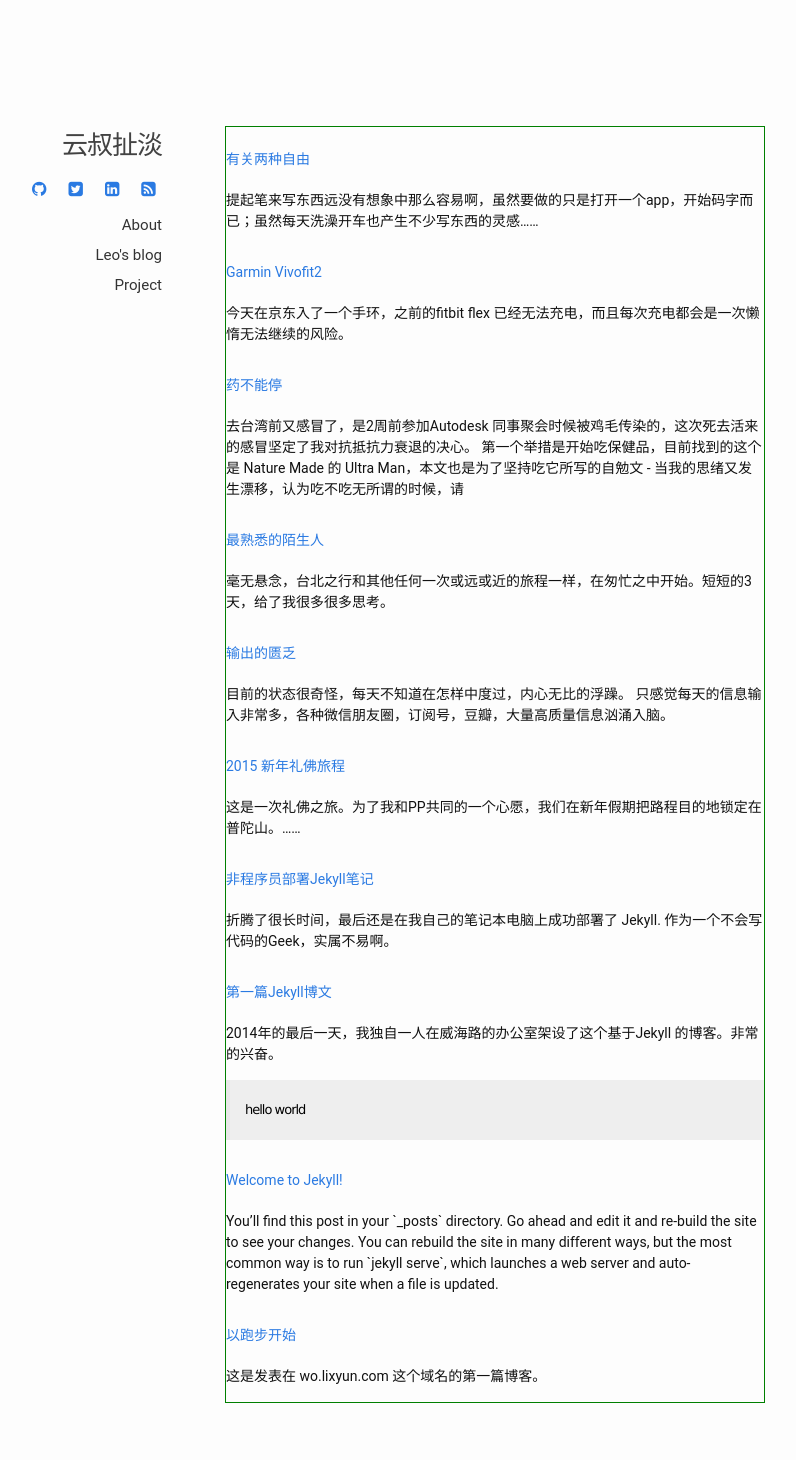
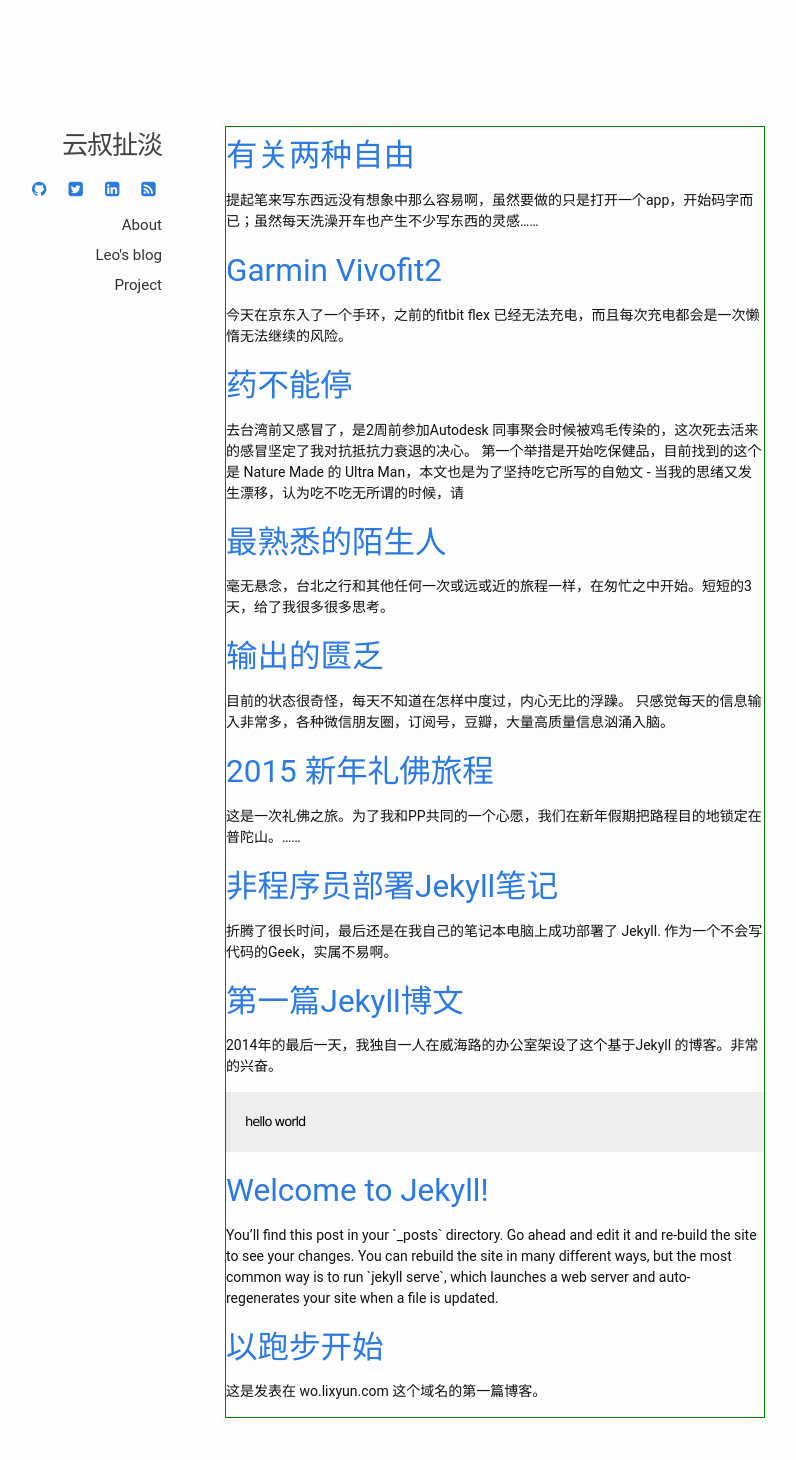
Before and after one commit to leoshcn/leoshcn.github.io, a Jekyll site: the page built from blog.html, in a window 1280 px wide. Shown: the whole page, without its empty margins (158-954 px from the left). Built offline with Jekyll 4.4.1, drawn with Linux system fonts in a browser that asks for light colours.

Commit message:
post title change

```diff
--- a/_sass/_base.scss
+++ b/_sass/_base.scss
@@ -84,10 +84,7 @@ h1, h2, h3, h4, h5, h6 {
     font-family: "Roboto",Hiragino Sans GB,宋体;
 }
 
-h1 {
-    font-size: 12px;
 
-}
 
 h3 {
 	font-size: 14px !important;
--- a/blog.html
+++ b/blog.html
@@ -10,7 +10,7 @@ permalink: /blog/
     {% for post in site.posts limit:10 %}
 
    <li>
-        <h1>   <a class="post-link" href="{{ post.url | prepend: site.baseurl }}">{{ post.title }}</a> </h1>
+        <h1 class="post-title-link">   <a  href="{{ post.url | prepend: site.baseurl }}">{{ post.title }}</a> </h1>
           <div class=post-content>
                 {{ post.excerpt }}
             </div>
--- a/css/style.css
+++ b/css/style.css
@@ -10,6 +10,12 @@
 border:1px solid green;
 
 
+}
+
+.post-title-link, .post-title-link a{
+
+font-size: 1.5em;
+margin: 0.25em 0 .5em 0 !important;
 }
 
 
```
